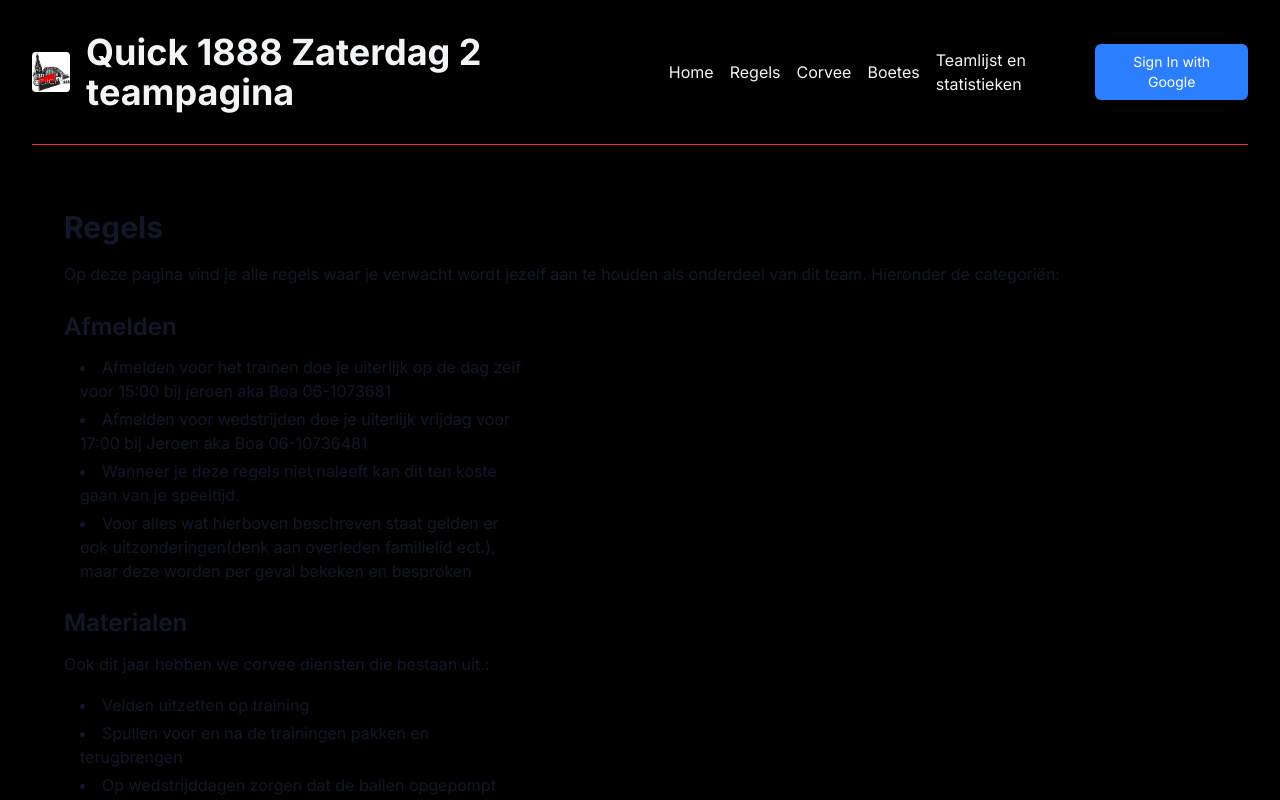
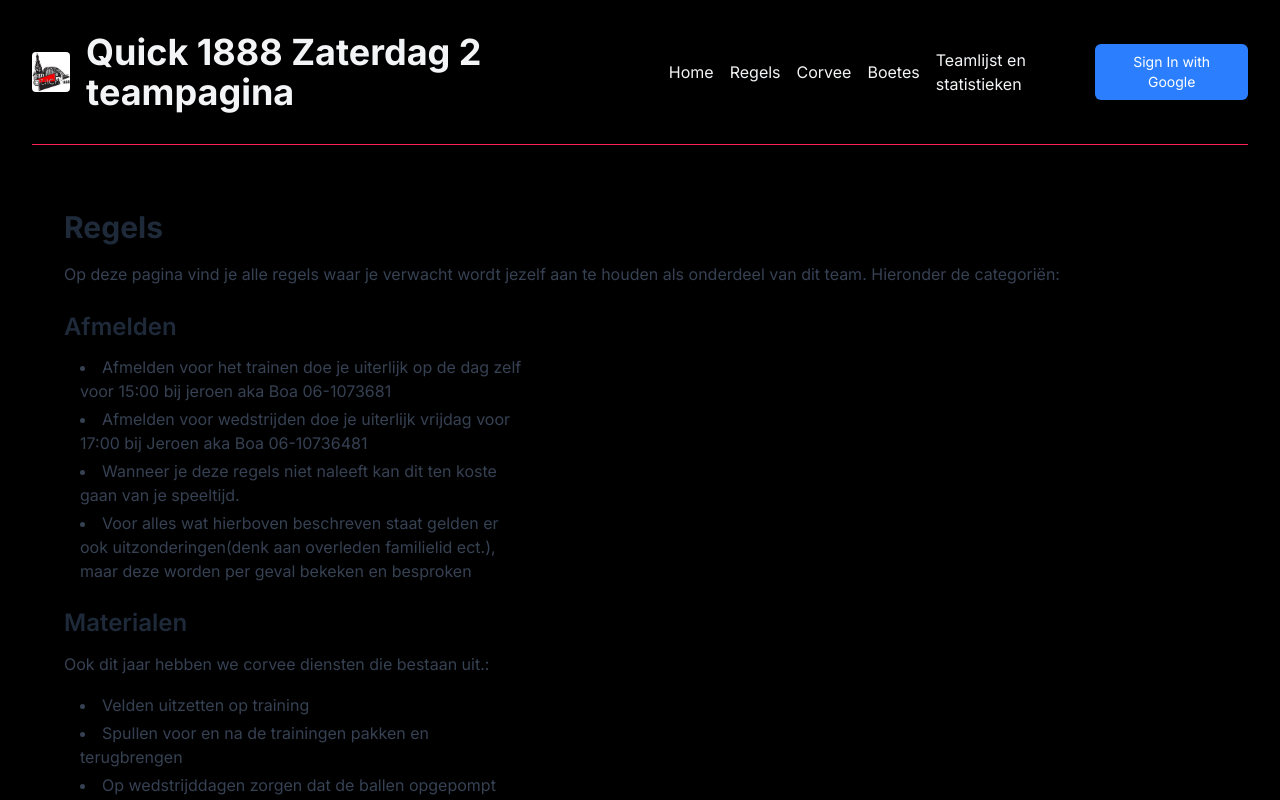
Before and after one commit to sekaki22/football-stat-tracker, a Next.js app: page /regels in a window 1280 px wide. Shown: the top 800 px of the page. Built offline with nearby package versions, Linux system fonts and the light colour scheme; no server answers; the database is empty.

Commit message:
improve styling for light mode

```diff
--- a/src/app/globals.css
+++ b/src/app/globals.css
@@ -27,35 +27,35 @@ body {
 
 /* Markdown Content Styling */
 .prose-content {
-  @apply text-gray-900 dark:text-gray-100;
+  @apply text-gray-700 dark:text-gray-100;
 }
 
 .prose-content h1 {
-  @apply text-3xl font-bold mt-8 mb-4 text-gray-900 dark:text-gray-100;
+  @apply text-3xl font-bold mt-8 mb-4 text-gray-800 dark:text-gray-100;
 }
 
 .prose-content h2 {
-  @apply text-2xl font-semibold mt-6 mb-3 text-gray-900 dark:text-gray-100;
+  @apply text-2xl font-semibold mt-6 mb-3 text-gray-800 dark:text-gray-100;
 }
 
 .prose-content h3 {
-  @apply text-xl font-medium mt-4 mb-2 text-gray-900 dark:text-gray-100;
+  @apply text-xl font-medium mt-4 mb-2 text-gray-800 dark:text-gray-100;
 }
 
 .prose-content p {
-  @apply mb-4 leading-relaxed;
+  @apply mb-4 leading-relaxed text-gray-700 dark:text-gray-200;
 }
 
 .prose-content ul {
-  @apply list-disc list-inside mb-4 space-y-1;
+  @apply list-disc list-inside mb-4 space-y-1 text-gray-700 dark:text-gray-200;
 }
 
 .prose-content ol {
-  @apply list-decimal list-inside mb-4 space-y-1;
+  @apply list-decimal list-inside mb-4 space-y-1 text-gray-700 dark:text-gray-200;
 }
 
 .prose-content li {
-  @apply ml-4;
+  @apply ml-4 text-gray-700 dark:text-gray-200;
 }
 
 .prose-content blockquote {
@@ -63,11 +63,11 @@ body {
 }
 
 .prose-content code {
-  @apply bg-gray-100 dark:bg-gray-800 px-1 py-0.5 rounded text-sm font-mono;
+  @apply bg-gray-100 dark:bg-gray-800 px-1 py-0.5 rounded text-sm font-mono text-gray-800 dark:text-gray-200;
 }
 
 .prose-content pre {
-  @apply bg-gray-100 dark:bg-gray-800 p-4 rounded-lg overflow-x-auto mb-4;
+  @apply bg-gray-100 dark:bg-gray-800 p-4 rounded-lg overflow-x-auto mb-4 text-gray-800 dark:text-gray-200;
 }
 
 .prose-content strong {
```
